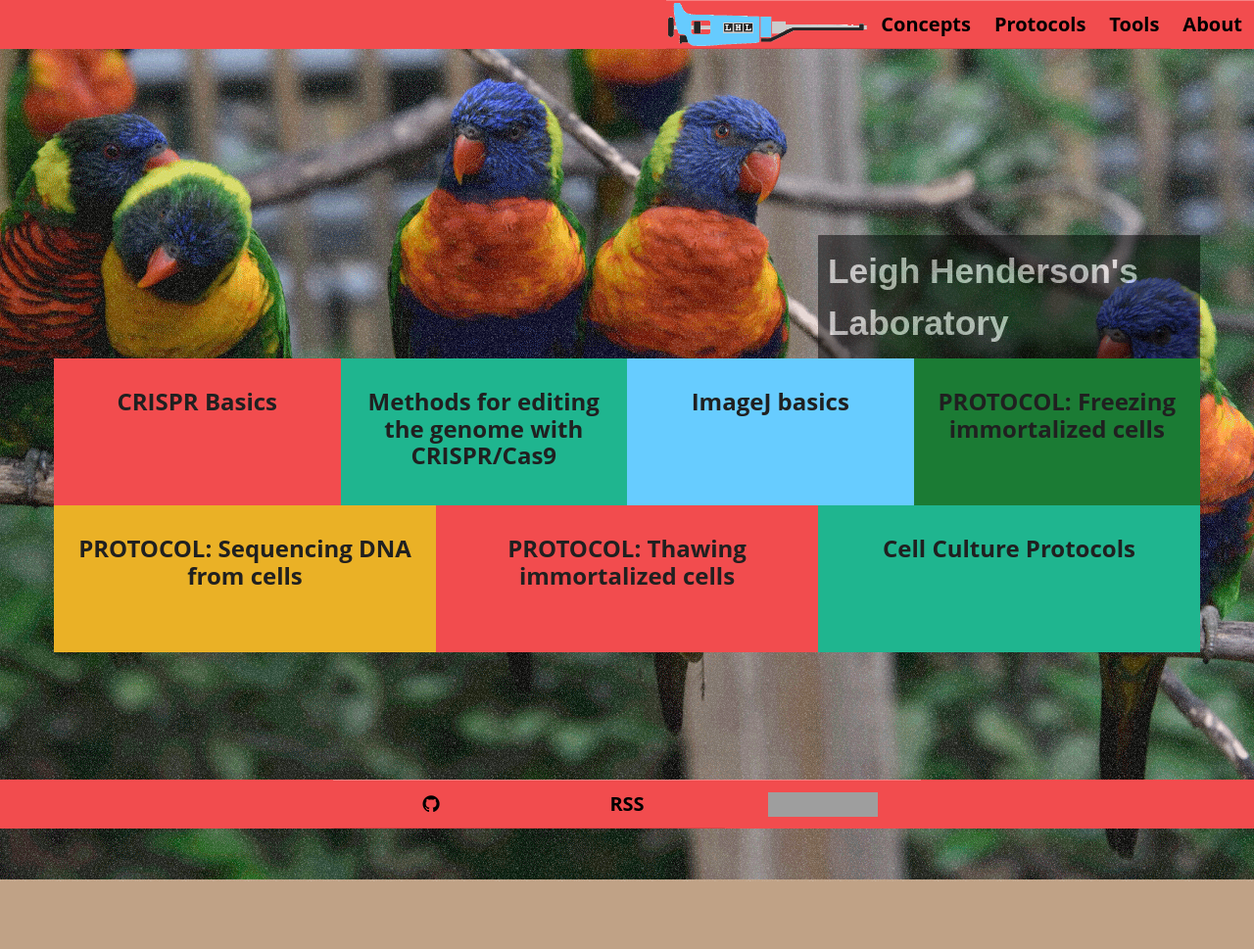
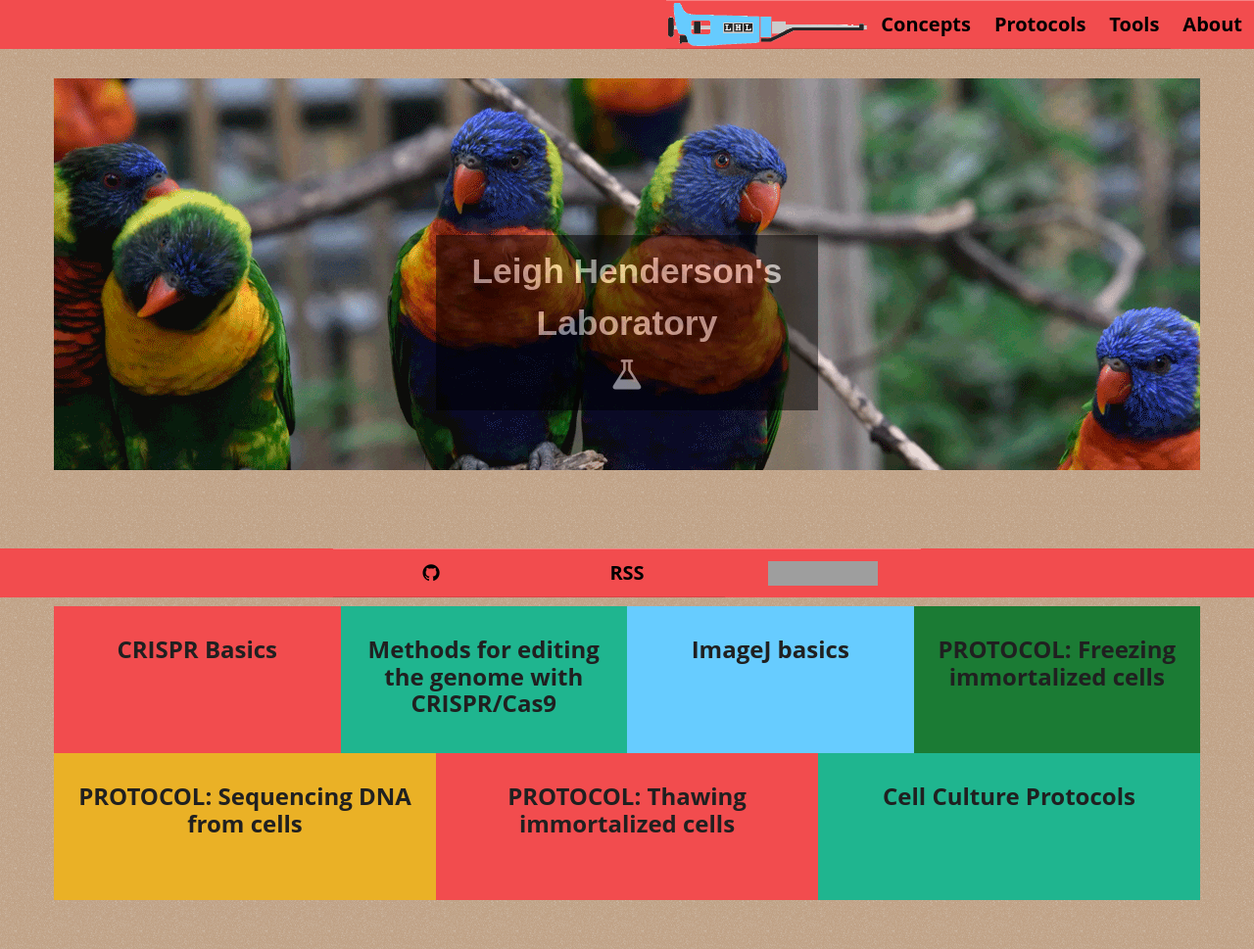
Before and after one commit to LeighHenderson/LeighHenderson.github.io, a Jekyll site: the page built from index.html, in a window 1280 px wide. Shown: the whole page at 98% size. Built offline with Jekyll 4.4.1, drawn with Linux system fonts in a browser that asks for light colours; before the commit the page ends 900 px from its top, so only the background shows below that; grey boxes are pictures that could not be loaded.

Commit message:
Playing around with the background image on the home page. Current state is broken in several ways: - background texture doesn't cover the background image - margins are messed up Need to explore more.

```diff
--- a/_config.yml
+++ b/_config.yml
@@ -13,8 +13,8 @@ title: Leigh Henderson's Laboratory
 description: Welcome to academic biomedical research. Here's your introduction to the protocols used in university laboratories the world over, with emphasis on basic concepts underlying common protocols.
 
 # baseurl: "" # the subpath of your site, e.g. /blog
-url: "https://LeighHenderson.github.io"
-# url: "http://localhost:4000" # Use this for development with  "jekyll serve"
+# url: "https://LeighHenderson.github.io"
+url: "http://localhost:4000" # Use this for development with  "jekyll serve"
 
 repository: LeighHenderson/LeighHenderson.github.io
 # twitter_username: jekyllrb
--- a/assets/css/home-page.css
+++ b/assets/css/home-page.css
@@ -1,15 +1,44 @@
+/* original
+body {
+    background-color: rgb(192, 162, 134);
+    background-image: url('/assets/background-texture.gif'),
+                      url('/assets/lorikeet-background.jpg' );
+    background-size: 64px, 1000px;
+    background-repeat: repeat, no-repeat;
+    background-position: top left, 48% 20px;
+    background-attachment: fixed, scroll;
+    padding: 0;
+}
+*/
 body {
   background-color: #c0a286;
-  background-image: url("/assets/background-texture.gif"), url("/assets/lorikeet-background.jpg");
-  background-size: 64px, 1600px;
-  background-repeat: repeat, no-repeat;
-  background-position: top left, 56% -85px;
-  background-attachment: fixed, scroll;
+  background-image: url("/assets/background-texture.gif");
+  background-size: 64px;
+  background-repeat: repeat;
+  background-position: top left;
+  background-attachment: fixed;
   padding: 0; }
+
+.crop-height {
+  background-color: #c0a286;
+  background-image: url("/assets/lorikeet-background.jpg");
+  background-size: 1000px;
+  background-repeat: no-repeat;
+  background-position: 48% -120px;
+  background-attachment: scroll;
+  padding: 0;
+  height: 400px; }
 
 main {
   background-color: transparent; }
 
 @media only screen and (min-width: 600px) {
-  body {
-    background-position: top left, center -170px; } }
+  .crop-height {
+    background-position: center -170px;
+    background-size: 1200px;
+    background-position: 48% -160px; } }
+
+@media only screen and (min-width: 800px) {
+  .crop-height {
+    background-position: center -220px;
+    background-size: 1600px; } }
--- a/index.html
+++ b/index.html
@@ -9,6 +9,8 @@ stylesheets:
   - home-page
 ---
 
+<div class="crop-height">
+
 <div style="height:160px;">
 </div>
 
@@ -17,27 +19,21 @@ stylesheets:
 <header>
   <div class="container">
     <div class="row">
-      <div class="two-thirds column" style="height:1px;">
+      <div class="one-third column" style="height:1px;">
       </div>
       <div class="one-third column" style="background:black; opacity:0.5;  padding:10px;">
-        <h3 style="color:white;">{{ site.title }}</h3>
+        <h3 style="color:white; text-align:center;">{{ site.title }}
+          <br><i class="fa fa-flask"></i>
+        </h3>
       </div>
     </div>
   </div>
 </header>
 
-<!-- playing with grid
-<div style="text-align:center" class="row">
-  <div class="one-third column">
-    <p style="background:gray"> Welcome </p>
-    </div>
-    <div class="two-thirds column">
-    <p style="background:black; color:white"> To the laboratory </p>
-  </div>
+<div style="height:200px;">
 </div>
--->
 
-<div class="container">
+<section class="container">
   <ul class="flex-container">
     {% for page in site.pages %}
       {% if page.title and page.category != 'navigation' %}
@@ -45,7 +41,7 @@ stylesheets:
       {% endif %}
     {% endfor %}
   </ul>
-</div>
+</section>
 
 <div style="height:50px;">
 </div>
```
Also changed, not shown: _dev/sass/home-page.scss (+38 -4 lines).
